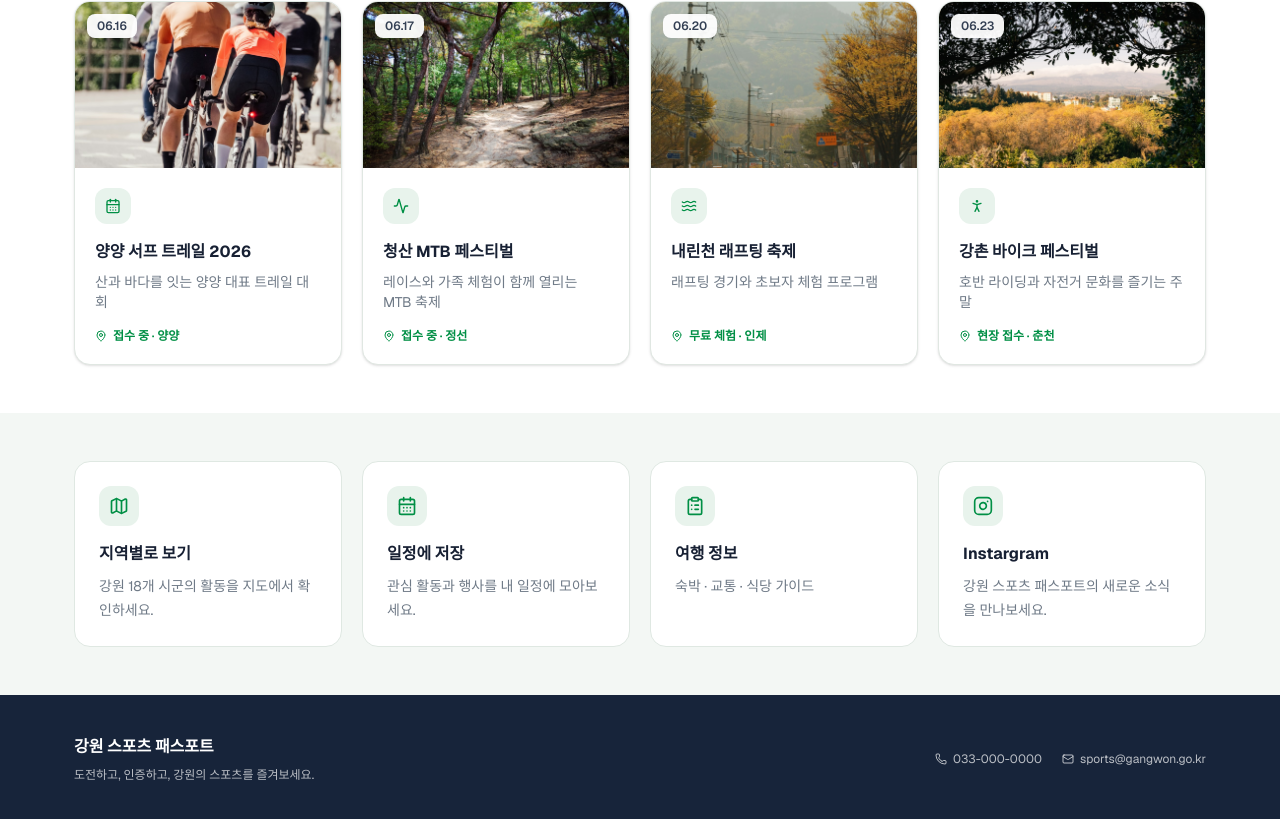
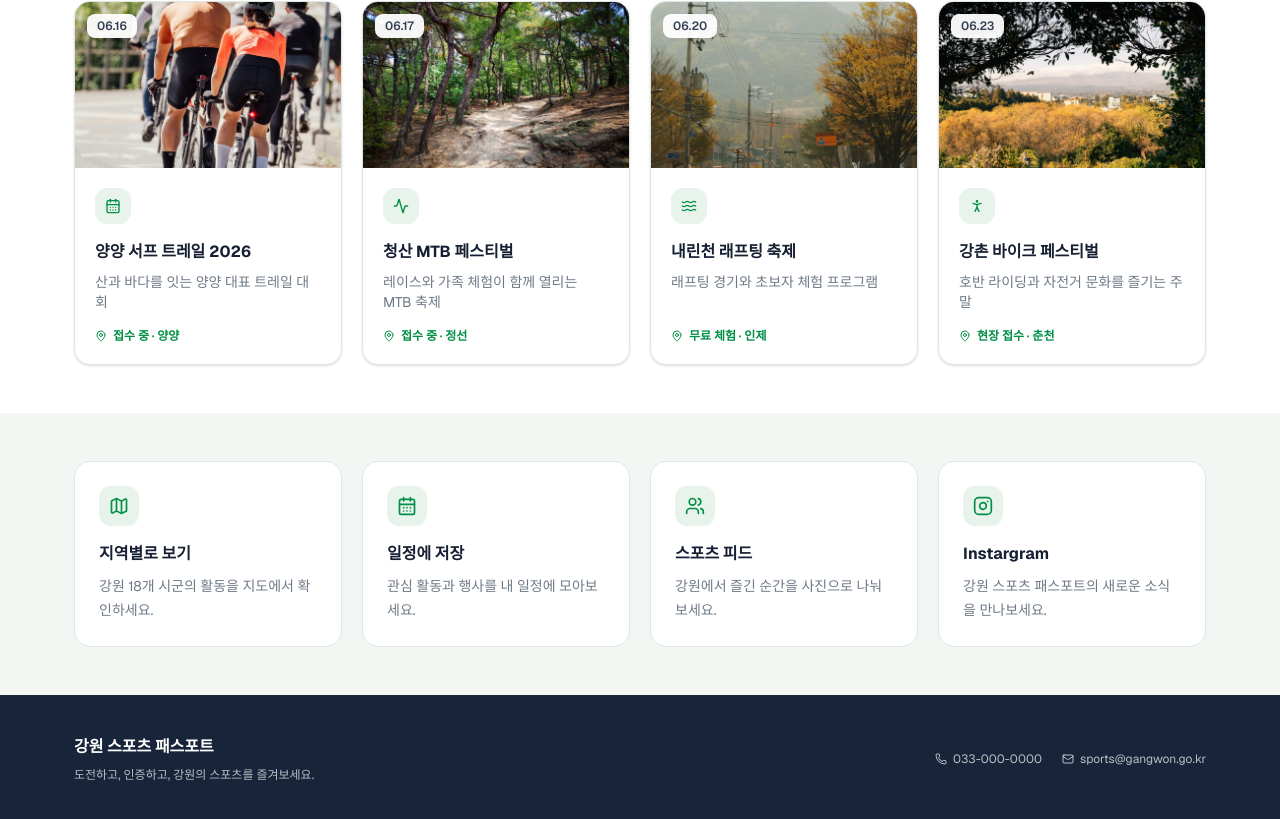
Before and after one commit to snupels/snupel, a Next.js app: page /events in a window 1280 px wide. Shown: the part 777-1596 px from the top of the page. Built offline with nearby package versions, Linux system fonts and the light colour scheme; no server answers.

Commit message:
fix: align portal quick link with sports feed

```diff
--- a/components/PortalPage.tsx
+++ b/components/PortalPage.tsx
@@ -20,7 +20,7 @@ export type PortalPageKey = "sports" | "courses" | "missions" | "events" | "mypa
 const portalQuickLinks: Array<{ icon: AppIconName; title: string; text: string; href?: string }> = [
   { icon: "map", title: "지역별로 보기", text: "강원 18개 시군의 활동을 지도에서 확인하세요.", href: "/map" },
   { icon: "calendar", title: "일정에 저장", text: "관심 활동과 행사를 내 일정에 모아보세요.", href: "https://calendar.google.com/calendar/u/0/r" },
-  { icon: "clipboard", title: "여행 정보", text: "숙박 · 교통 · 식당 가이드" },
+  { icon: "users", title: "스포츠 피드", text: "강원에서 즐긴 순간을 사진으로 나눠보세요.", href: "/community" },
   { icon: "instagram", title: "Instargram", text: "강원 스포츠 패스포트의 새로운 소식을 만나보세요.", href: "https://www.instagram.com/gangwonsportspassport/" },
 ];
 
```
